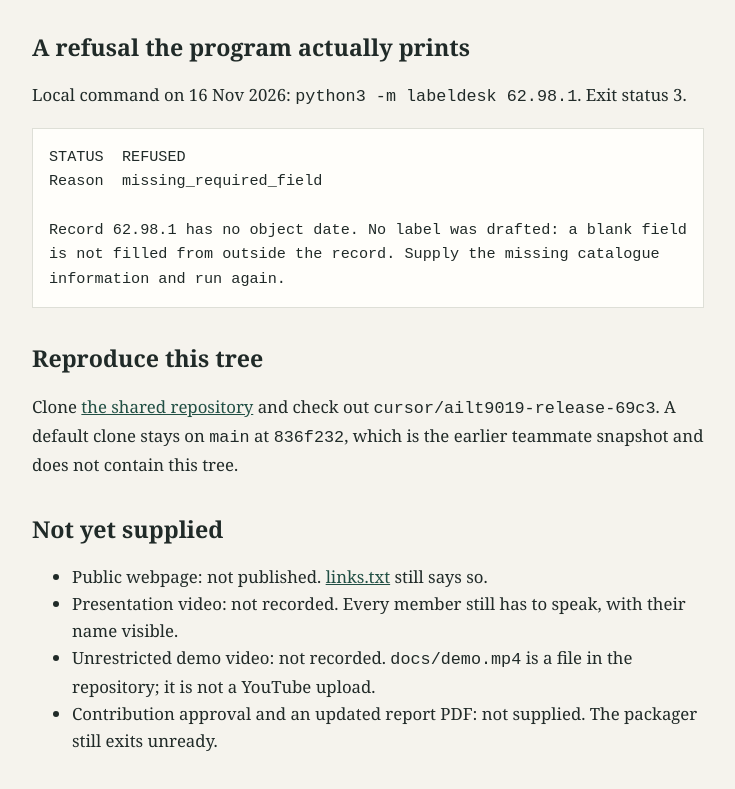
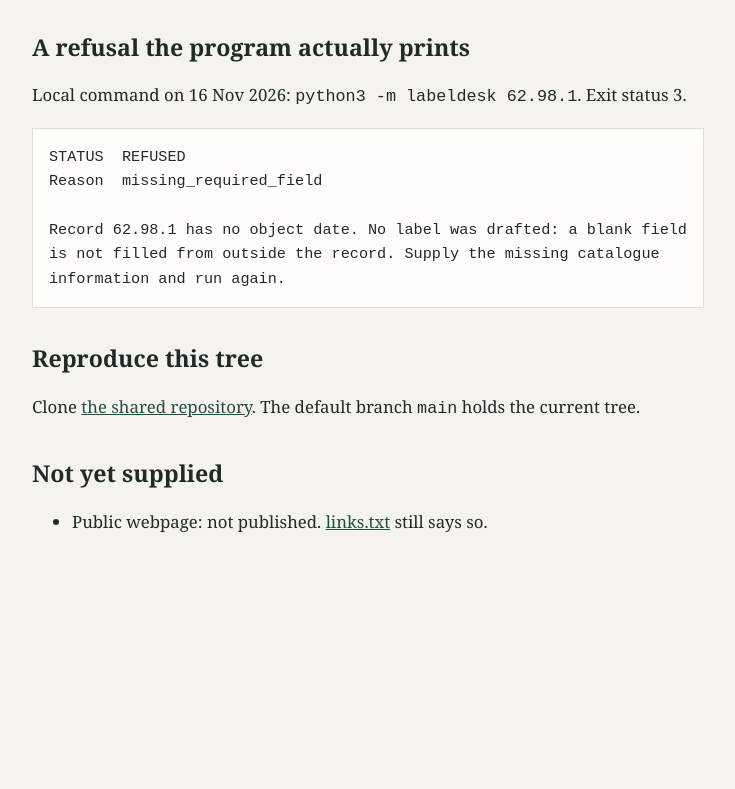
Before and after one commit to alexandercyj/AILT-9019-Group-10-, a plain HTML site: page site/index.html in a window 1280 px wide. Shown: the part 949-1738 px from the top of the page, without its empty margins (272-1007 px from the left). After the commit the page ends 1565 px from the top, so only its background shows below. Drawn offline with Linux system fonts and the light colour scheme.

Commit message:
Point README and landing page at main, add the video links, fix golden-set count

```diff
--- a/site/index.html
+++ b/site/index.html
@@ -61,13 +61,10 @@ Record 62.98.1 has no object date. No label was drafted: a blank field
 is not filled from outside the record. Supply the missing catalogue
 information and run again.</pre>
     <h2>Reproduce this tree</h2>
-    <p>Clone <a href="https://github.com/alexandercyj/AILT-9019-Group-10-">the shared repository</a> and check out <code>cursor/ailt9019-release-69c3</code>. A default clone stays on <code>main</code> at <code>836f232</code>, which is the earlier teammate snapshot and does not contain this tree.</p>
+    <p>Clone <a href="https://github.com/alexandercyj/AILT-9019-Group-10-">the shared repository</a>. The default branch <code>main</code> holds the current tree.</p>
     <h2>Not yet supplied</h2>
     <ul>
       <li>Public webpage: not published. <a href="../links.txt">links.txt</a> still says so.</li>
-      <li>Presentation video: not recorded. Every member still has to speak, with their name visible.</li>
-      <li>Unrestricted demo video: not recorded. <code>docs/demo.mp4</code> is a file in the repository; it is not a YouTube upload.</li>
-      <li>Contribution approval and an updated report PDF: not supplied. The packager still exits unready.</li>
     </ul>
   </main>
 </body>
```
Also changed, not shown: links.txt, 3 other files.
